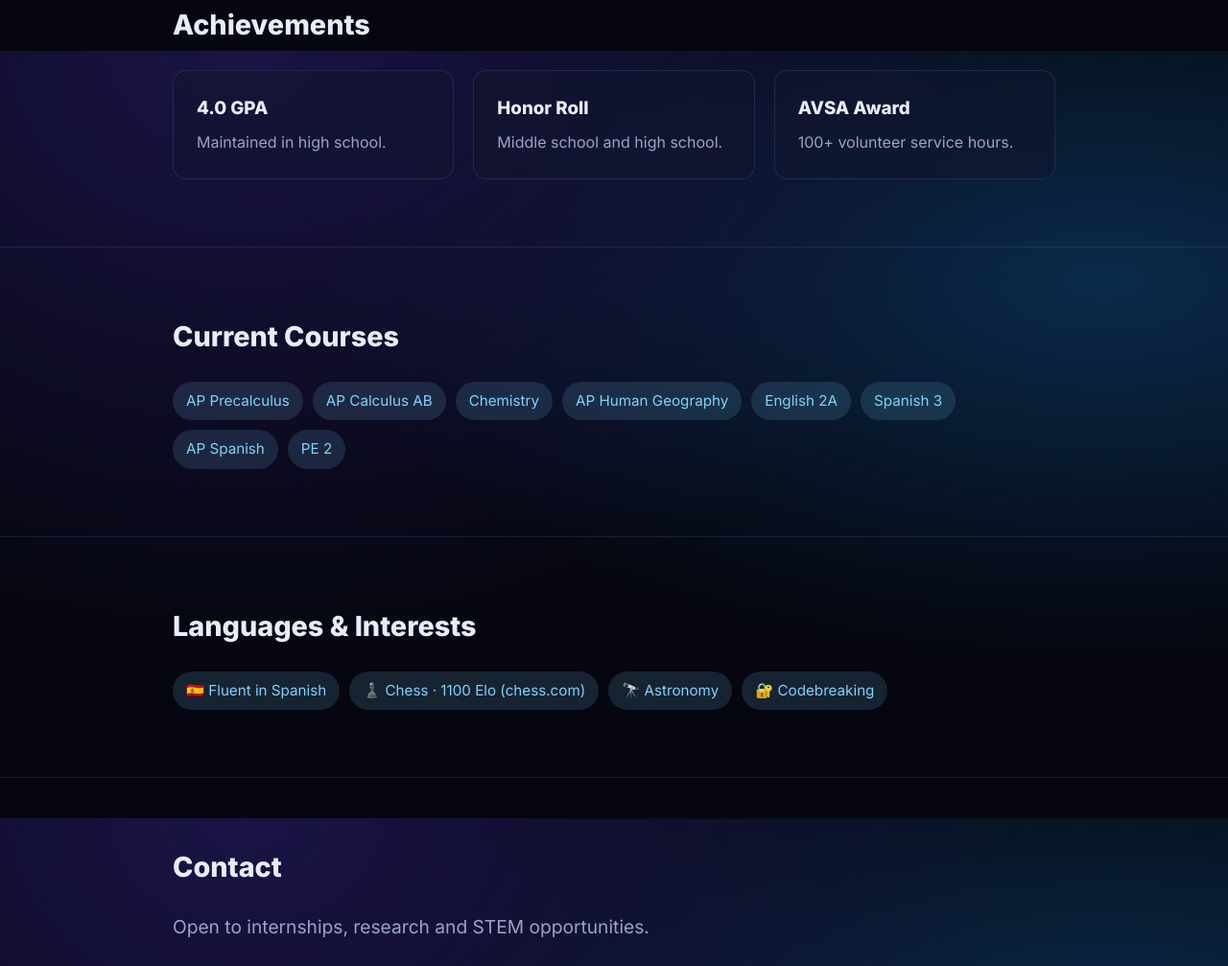
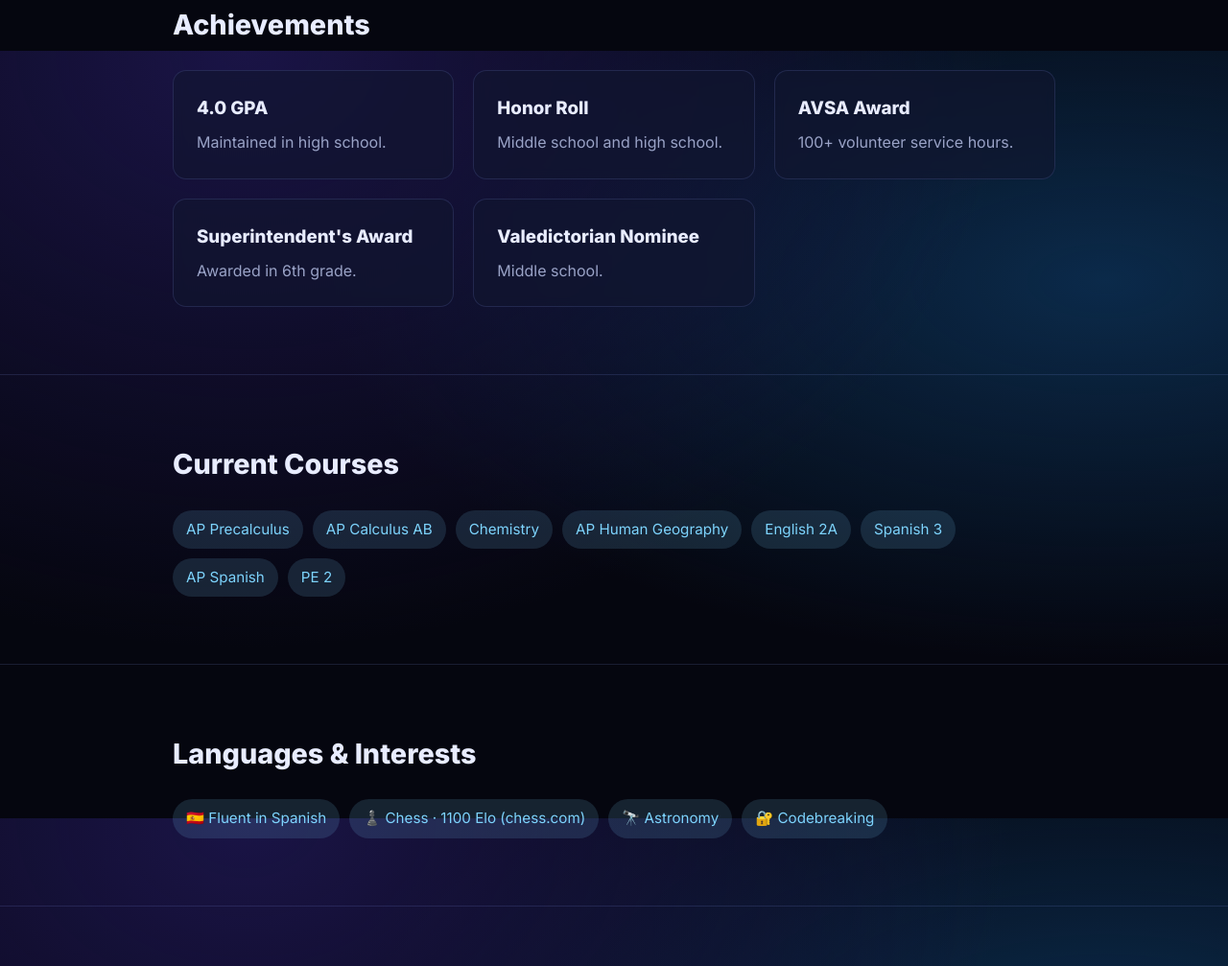
Before and after one commit to jaydenpadhye-afk/jaydenpadhye, a plain HTML site: page index.html in a window 1280 px wide. Shown: the part 1547-2554 px from the top of the page at 96% size. Drawn offline with Linux system fonts and the light colour scheme.

Commit message:
Add Superintendent's Award and valedictorian nomination
Co-Authored-By: Claude Opus 5.5 <noreply@anthropic.com>
Claude-Session: https://claude.ai/code/session_011uL4hQCej49M2UDjKa6K33

```diff
--- a/index.html
+++ b/index.html
@@ -86,6 +86,8 @@ footer{padding:40px 0;color:var(--muted);text-align:center;border-top:1px solid
     <div class="card"><h3>4.0 GPA</h3><p>Maintained in high school.</p></div>
     <div class="card"><h3>Honor Roll</h3><p>Middle school and high school.</p></div>
     <div class="card"><h3>AVSA Award</h3><p>100+ volunteer service hours.</p></div>
+    <div class="card"><h3>Superintendent's Award</h3><p>Awarded in 6th grade.</p></div>
+    <div class="card"><h3>Valedictorian Nominee</h3><p>Middle school.</p></div>
   </div>
 </div></section>
 
```
